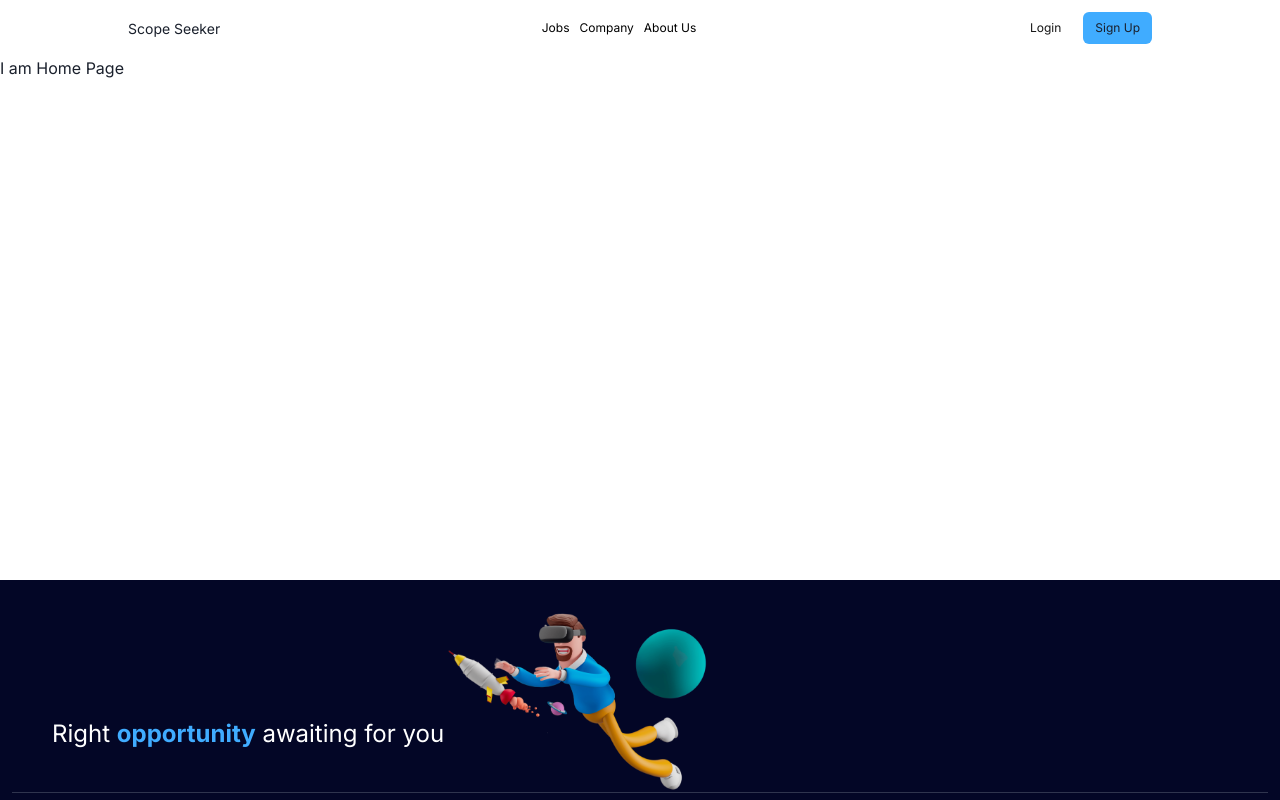
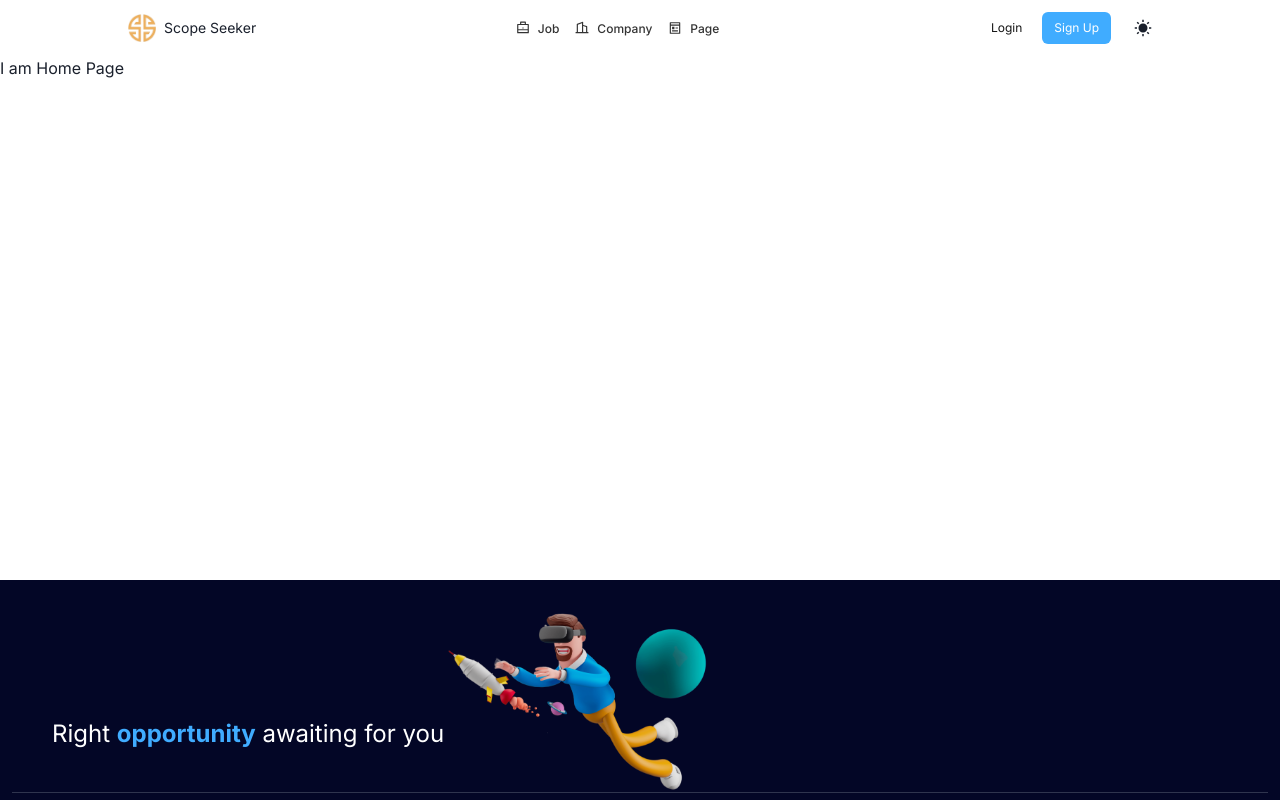
Before and after one commit to scopeseeker/scopeseeker-frontend, a Next.js app: page / in a window 1280 px wide. Shown: the top 800 px of the page. Built offline with nearby package versions, Linux system fonts and the light colour scheme.

Commit message:
style: navbar update

```diff
--- a/component/Icon/Icon.tsx
+++ b/component/Icon/Icon.tsx
@@ -4,7 +4,10 @@ import React from "react";
 
 export type IconNameType =
 	| "job"
-	| "instagram";
+	| "instagram"
+	| "darkMode"
+	|  "company"
+	|  "pages";
 
 export type IconProps = {
 	name: IconNameType;
--- a/component/Navbar/Navbar.tsx
+++ b/component/Navbar/Navbar.tsx
@@ -1,5 +1,6 @@
 import { Button, HStack, Text, VStack } from '@chakra-ui/react';
-import Link from 'next/link';
+import Image from 'next/image';
+import Icon from '../Icon/Icon';
 
 const Navbar = () => {
   return (
@@ -12,18 +13,48 @@ const Navbar = () => {
         borderBottomEndRadius={'2xl'}
         borderTopLeftRadius={'2xl'}
       >
-        <Text as={'span'} fontWeight={'hairline'} fontSize={'sm'}>
-          Scope Seeker
-        </Text>
-
-        <HStack fontSize={'xs'} gap={2.5}>
-          <Link href={'#'}>Jobs</Link>
-          <Link href={'#'}>Company</Link>
-          <Link href={'#'}>About Us</Link>
+        <HStack>
+          <Image
+            src={require('../../public/scopeseeker-logo.png')}
+            alt={'navbar'}
+            height={28}
+          />
+          <Text as={'span'} fontWeight={'hairline'} fontSize={'sm'}>
+            Scope Seeker
+          </Text>
         </HStack>
 
-        <HStack fontSize={'xs'} gap={2.5}>
-          {/* <Link href={'#'}>Login</Link> */}
+        <HStack spacing={4}>
+          <Button
+            variant={'link'}
+            color={'blackAlpha.800'}
+            fontSize={'xs'}
+            fontWeight={'medium'}
+            leftIcon={<Icon name="job" width="14px" height="14px" />}
+          >
+            Job
+          </Button>
+          <Button
+            variant={'link'}
+            color={'blackAlpha.800'}
+            fontSize={'xs'}
+            fontWeight={'medium'}
+            leftIcon={<Icon name="company" width="14px" height="14px"/>}
+          >
+            Company
+          </Button>
+          <Button
+            variant={'link'}
+            color={'blackAlpha.800'}
+            fontSize={'xs'}
+            fontWeight={'medium'}
+            leftIcon={<Icon name="pages" width="14px" height="14px" />}
+          >
+            Page
+          </Button>
+        </HStack>
+
+        <HStack fontSize={'xs'}>
           <Button
             colorScheme={'none'}
             size={'sm'}
@@ -38,9 +69,16 @@ const Navbar = () => {
             size={'sm'}
             fontSize={'xs'}
             fontWeight={'thin'}
+            color={'white'}
           >
             Sign Up
           </Button>
+          <Icon
+            name="darkMode"
+            width="18px"
+            height="18px"
+            style={{ cursor: 'pointer', marginLeft: '15px' }}
+          />
         </HStack>
       </HStack>
     </VStack>
--- a/constant/IconLibrary.ts
+++ b/constant/IconLibrary.ts
@@ -13,8 +13,20 @@ export const IconLibrary: IconObjType = {
 		viewBox: "0 0 24 24",
 		path: "M7 5V2a1 1 0 0 1 1-1h8a1 1 0 0 1 1 1v3h4a1 1 0 0 1 1 1v14a1 1 0 0 1-1 1H3a1 1 0 0 1-1-1V6a1 1 0 0 1 1-1h4zM4 16v3h16v-3H4zm0-2h16V7H4v7zM9 3v2h6V3H9zm2 8h2v2h-2v-2z",
 	},
+	"company": {
+		viewBox: "0 0 24 24",
+		path: "M3 19V5.7a1 1 0 0 1 .658-.94l9.671-3.516a.5.5 0 0 1 .671.47v4.953l6.316 2.105a1 1 0 0 1 .684.949V19h2v2H1v-2h2zm2 0h7V3.855L5 6.401V19zm14 0v-8.558l-5-1.667V19h5z"
+	},
+	"pages": {
+		viewBox: "0 0 24 24",
+		path: "M5 8v12h14V8H5zm0-2h14V4H5v2zm15 16H4a1 1 0 0 1-1-1V3a1 1 0 0 1 1-1h16a1 1 0 0 1 1 1v18a1 1 0 0 1-1 1zM7 10h4v4H7v-4zm0 6h10v2H7v-2zm6-5h4v2h-4v-2z"
+	},
 	"instagram":{
 		viewBox: "0 0 24 24",
 		path: "M12 2c2.717 0 3.056.01 4.122.06 1.065.05 1.79.217 2.428.465.66.254 1.216.598 1.772 1.153a4.908 4.908 0 0 1 1.153 1.772c.247.637.415 1.363.465 2.428.047 1.066.06 1.405.06 4.122 0 2.717-.01 3.056-.06 4.122-.05 1.065-.218 1.79-.465 2.428a4.883 4.883 0 0 1-1.153 1.772 4.915 4.915 0 0 1-1.772 1.153c-.637.247-1.363.415-2.428.465-1.066.047-1.405.06-4.122.06-2.717 0-3.056-.01-4.122-.06-1.065-.05-1.79-.218-2.428-.465a4.89 4.89 0 0 1-1.772-1.153 4.904 4.904 0 0 1-1.153-1.772c-.248-.637-.415-1.363-.465-2.428C2.013 15.056 2 14.717 2 12c0-2.717.01-3.056.06-4.122.05-1.066.217-1.79.465-2.428a4.88 4.88 0 0 1 1.153-1.772A4.897 4.897 0 0 1 5.45 2.525c.638-.248 1.362-.415 2.428-.465C8.944 2.013 9.283 2 12 2zm0 5a5 5 0 1 0 0 10 5 5 0 0 0 0-10zm6.5-.25a1.25 1.25 0 0 0-2.5 0 1.25 1.25 0 0 0 2.5 0zM12 9a3 3 0 1 1 0 6 3 3 0 0 1 0-6z"
-	}
+	},
+	"darkMode": {
+		viewBox: "0 0 24 24",
+		path: "M12 18a6 6 0 1 1 0-12 6 6 0 0 1 0 12zM11 1h2v3h-2V1zm0 19h2v3h-2v-3zM3.515 4.929l1.414-1.414L7.05 5.636 5.636 7.05 3.515 4.93zM16.95 18.364l1.414-1.414 2.121 2.121-1.414 1.414-2.121-2.121zm2.121-14.85l1.414 1.415-2.121 2.121-1.414-1.414 2.121-2.121zM5.636 16.95l1.414 1.414-2.121 2.121-1.414-1.414 2.121-2.121zM23 11v2h-3v-2h3zM4 11v2H1v-2h3z",
+	},
 };
```
